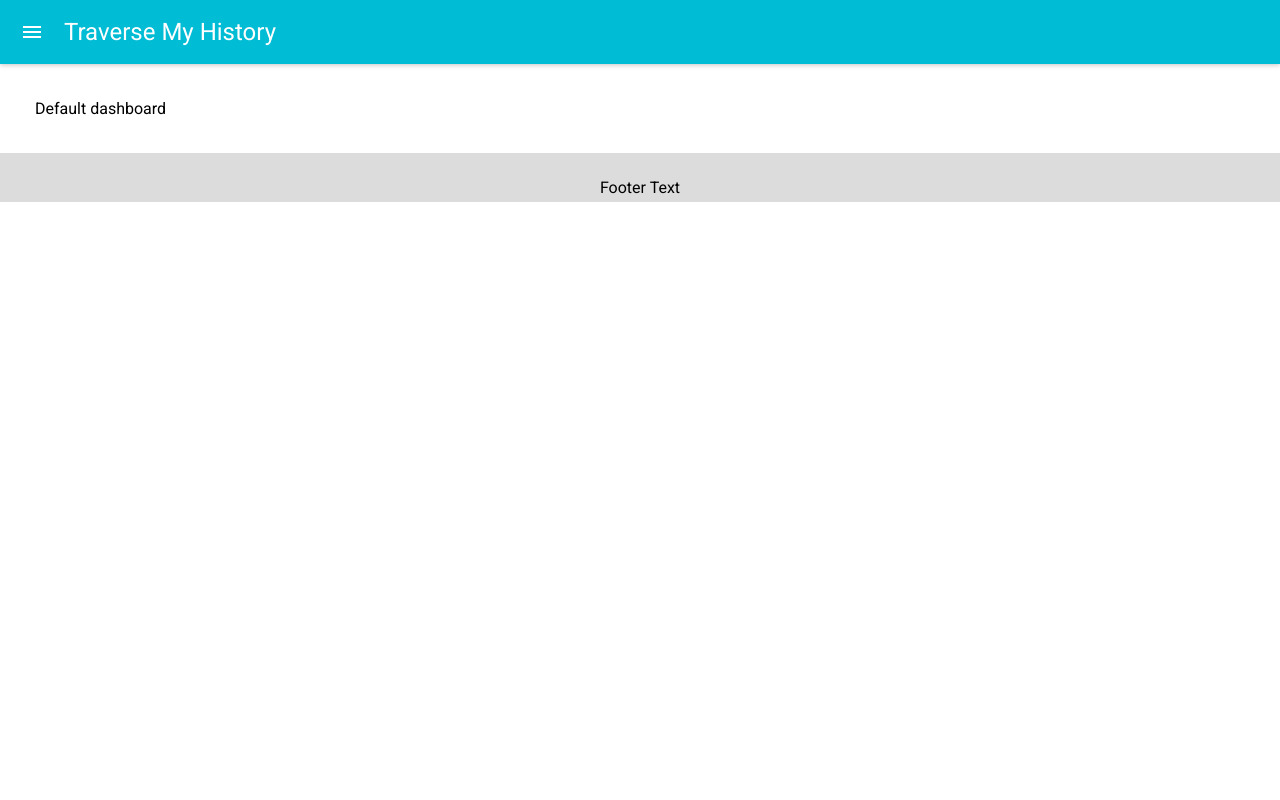
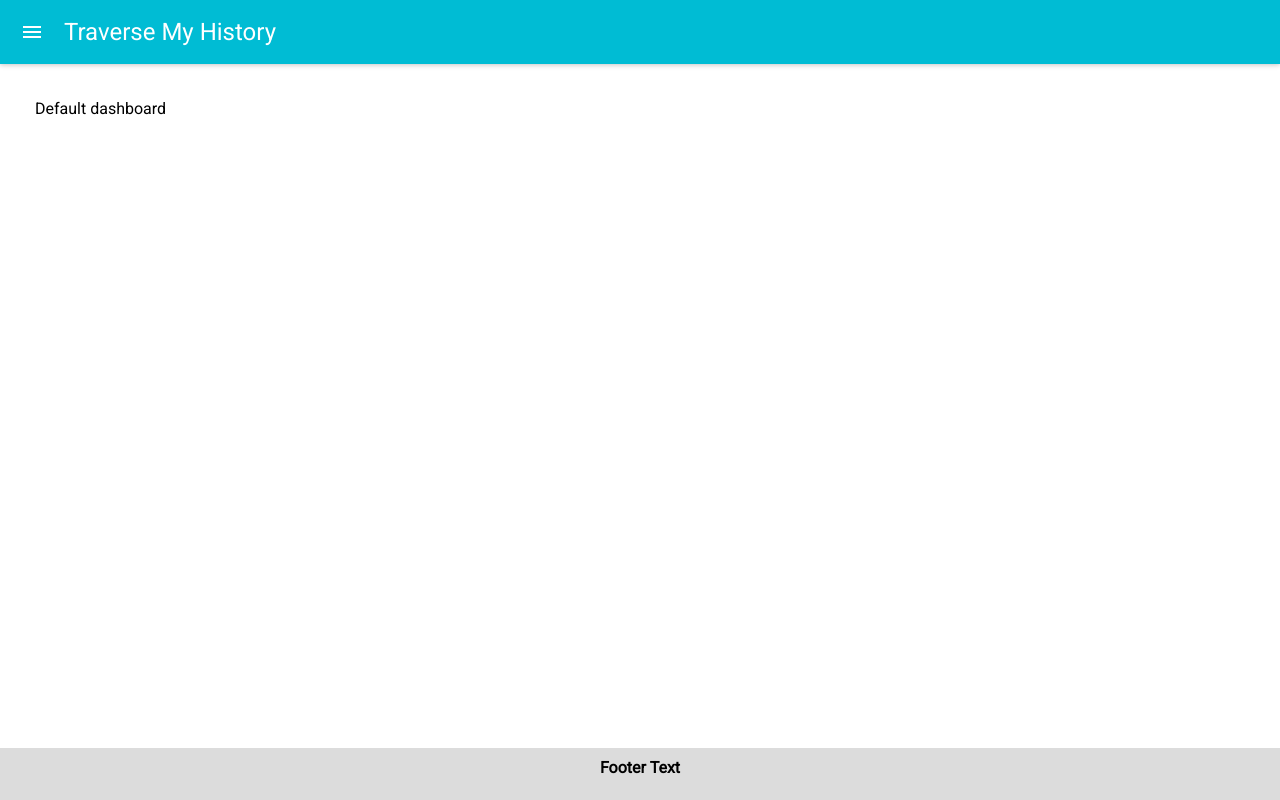
Before and after one commit to prabodhmeshram/traverse-my-history-web, a React (Create React App) app: page / in a window 1280 px wide. Built offline with nearby package versions, Linux system fonts and the light colour scheme.

Commit message:
Footer Changes

```diff
--- a/src/components/Footer/footer.css
+++ b/src/components/Footer/footer.css
@@ -1,6 +1,11 @@
 .footer-content {
-  height: 100%;
   background-color: gainsboro;
   text-align: center;
-  padding: 25px 0px 5px 0px;
+  font-weight: bold;
+  position: fixed;
+  left: 0;
+  bottom: 0;
+  width: 100%;
+  height: 2em;
+  padding: 10px 0px;
 }
--- a/src/components/Header/header.js
+++ b/src/components/Header/header.js
@@ -12,5 +12,4 @@ export const Header = (props) => {
             />
         </div>
     )
-
 }
```
